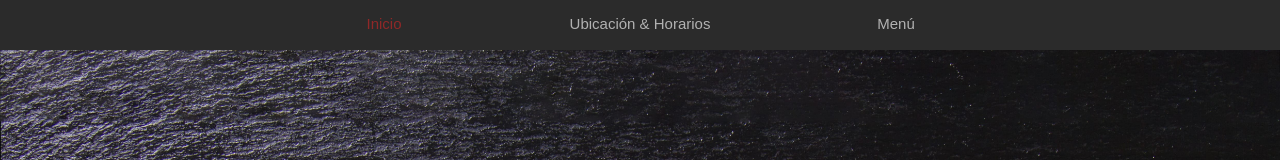
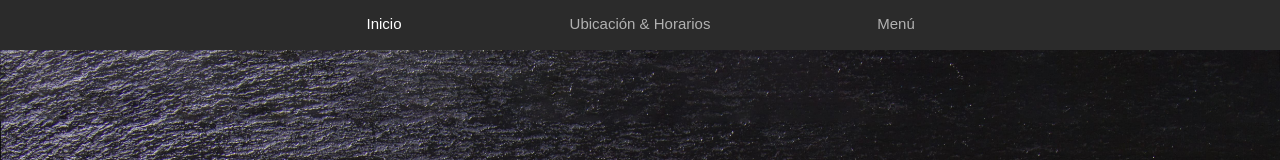
Before and after one commit to ProgrmadoresChidos/web-react-app-taco, a React (Create React App) app: page /inicio in a window 1280 px wide. Shown: the top 160 px of the page. Built offline with nearby package versions, Linux system fonts and the light colour scheme.

Commit message:
color activated

```diff
--- a/src/components/navbar/navbar.module.css
+++ b/src/components/navbar/navbar.module.css
@@ -37,5 +37,5 @@
     box-shadow: 0 0px 5px rgba(248, 248, 248, 0.342);
 }
 .navbar_activated .navbar__text{
-    color: rgb(143, 40, 40);
+    color: rgb(255, 255, 255);
 }
```
